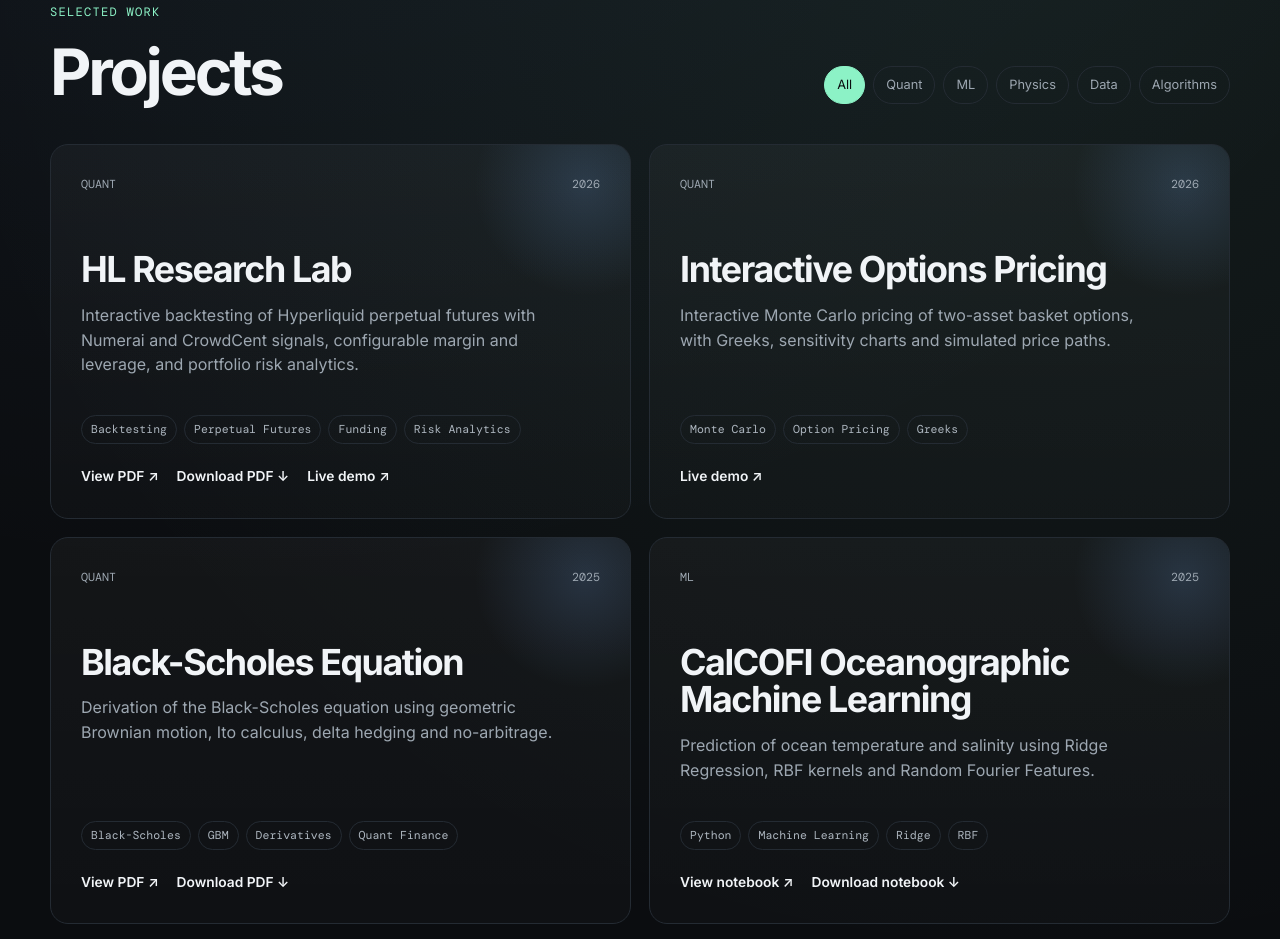
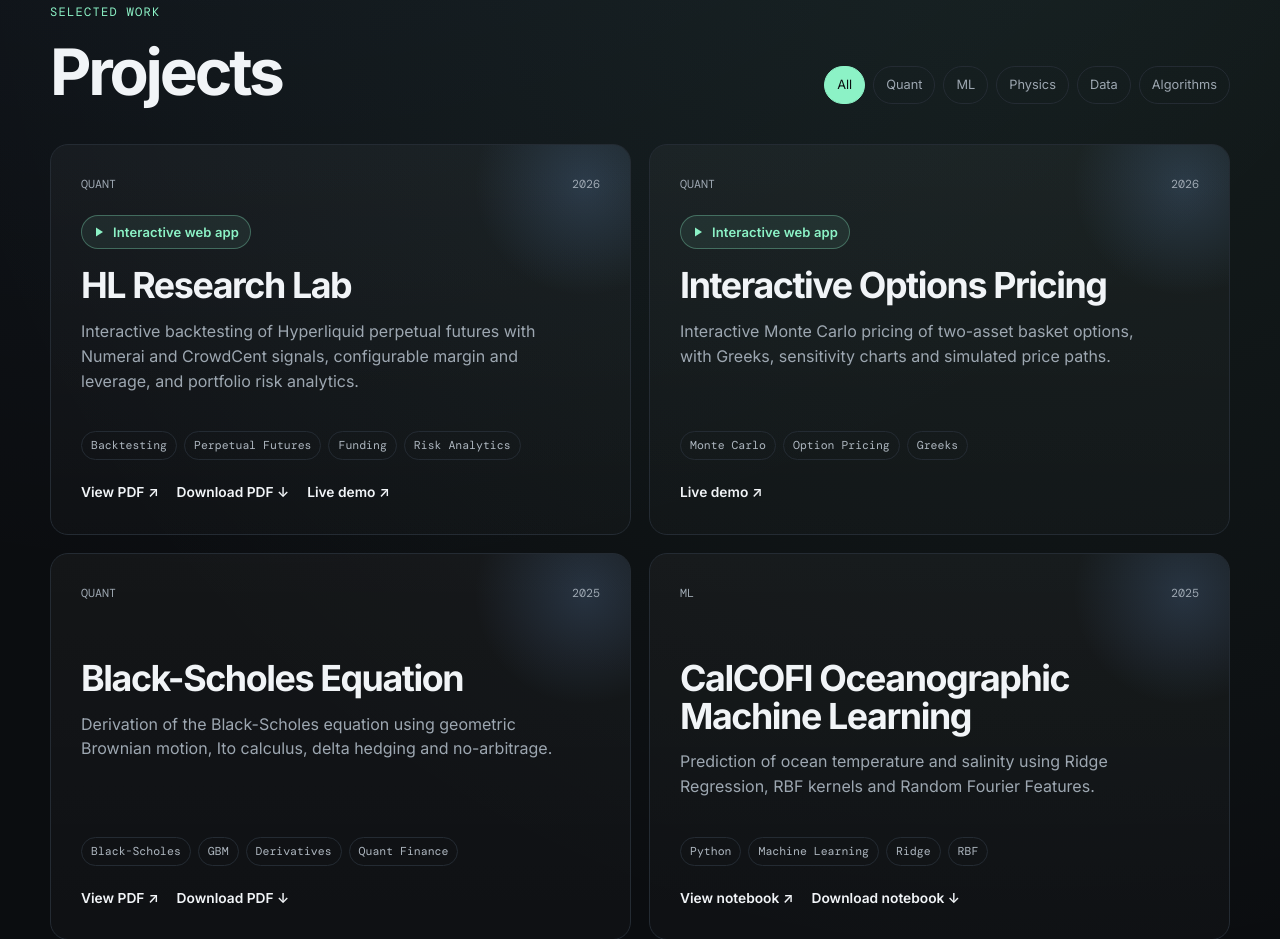
Before and after one commit to federicosanchini/federicosanchini.github.io, a plain HTML site: page index.html in a window 1280 px wide. Shown: the part 887-1826 px from the top of the page. Drawn offline with nearby package versions, Linux system fonts and the light colour scheme.

Commit message:
Add files via upload

```diff
--- a/app.js
+++ b/app.js
@@ -66,6 +66,13 @@ function renderProjects() {
           <span>${project.category.toUpperCase()}</span>
           <span>${project.year}</span>
         </div>
+
+        ${["hl-research-lab", "basket-lab"].includes(project.id) ? `
+          <span class="project-app-badge">
+            <svg width="12" height="12" viewBox="0 0 12 12" fill="currentColor" aria-hidden="true" focusable="false"><path d="M3 1.5 10 6 3 10.5Z" /></svg>
+            Interactive web app
+          </span>
+        ` : ""}
 
         <h3>${project.title}</h3>
         <p>${project.description}</p>
--- a/index.html
+++ b/index.html
@@ -8,7 +8,7 @@
   <link rel="preconnect" href="https://fonts.googleapis.com">
   <link rel="preconnect" href="https://fonts.gstatic.com" crossorigin>
   <link href="https://fonts.googleapis.com/css2?family=DM+Mono:wght@400;500&family=Inter:wght@400;500;600;700&display=swap" rel="stylesheet">
-  <link rel="stylesheet" href="styles.css?v=20260909-portrait1" />
+  <link rel="stylesheet" href="styles.css?v=20260910-app-badge1" />
 </head>
 
 <body>
@@ -124,9 +124,12 @@
         <span>Python</span>
         <span>NumPy</span>
         <span>Pandas</span>
-        <span>Data Analysis</span>
-        <span>Machine Learning</span>
-        <span>Deep Learning</span>
+        <span>Matplotlib</span>
+        <span>PyTorch</span>
+        <span>LightGBM</span>
+        <span>Scikit-learn</span>
+        <span>Git</span>
+        <span>Linux / HPC</span>
       </div>
     </section>
 
@@ -178,6 +181,6 @@
   </div>
 
   <script src="projects.js?v=20260910-hl-merged1"></script>
-  <script src="app.js?v=20260909-card1"></script>
+  <script src="app.js?v=20260910-app-badge1"></script>
 </body>
 </html>
--- a/styles.css
+++ b/styles.css
@@ -631,3 +631,35 @@ a:focus-visible, button:focus-visible { outline: 2px solid var(--accent); outlin
   .ticker-track { animation: none; }
   .project-card, .contact-card, .button { transition: none; }
 }
+
+
+/* Identify the two interactive applications above their card titles. */
+.project-app-badge {
+  position: relative;
+  z-index: 1;
+  display: inline-flex;
+  align-items: center;
+  align-self: flex-start;
+  gap: 8px;
+  max-width: 100%;
+  margin-top: 22px;
+  padding: 7px 11px;
+  border: 1px solid rgba(140, 242, 198, .32);
+  border-radius: 999px;
+  background: rgba(140, 242, 198, .08);
+  color: var(--accent);
+  font-family: "Inter", sans-serif;
+  font-size: .8125rem;
+  font-weight: 600;
+  line-height: 1.4;
+  letter-spacing: .01em;
+  pointer-events: none;
+}
+
+.project-app-badge svg {
+  flex: 0 0 12px;
+}
+
+.project-card .project-app-badge + h3 {
+  margin-top: 18px;
+}
```
